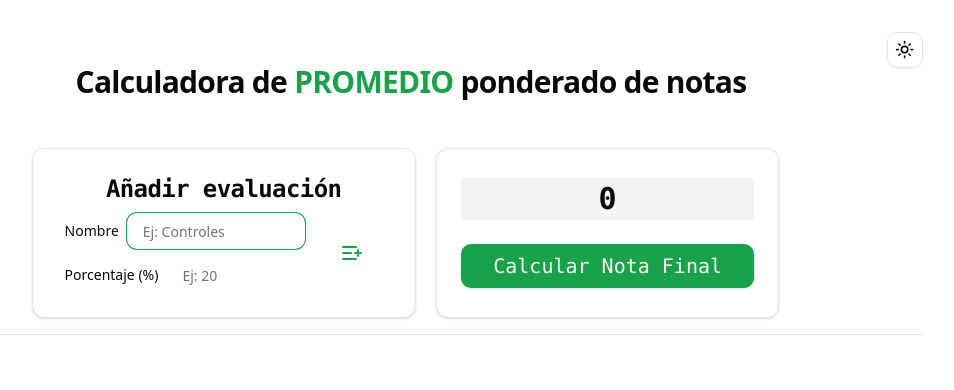
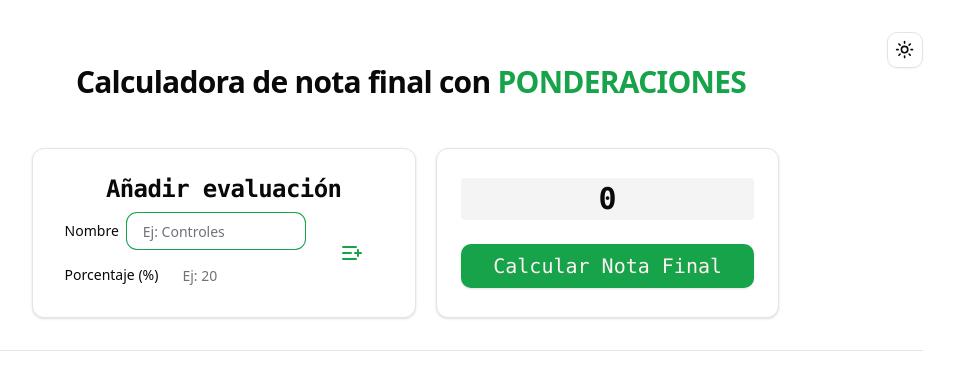
Before and after one commit to panxoyk/Calculadora-promedios, a React (Vite) app: page / in a window 1280 px wide. Shown: the top 390 px of the page, without its empty margins (229-1183 px from the left). Built offline with nearby package versions, Linux system fonts and the light colour scheme.

Commit message:
Detalles de la ventana actualizados

```diff
--- a/index.html
+++ b/index.html
@@ -4,7 +4,7 @@
     <meta charset="UTF-8" />
     <link rel="icon" type="image/svg+xml" href="/vite.svg" />
     <meta name="viewport" content="width=device-width, initial-scale=1.0" />
-    <title> Calculadora de promedios</title>
+    <title> Notas con ponderaciones | Calculadora </title>
   </head>
   <body>
     <div id="root"></div>
--- a/src/App.tsx
+++ b/src/App.tsx
@@ -10,7 +10,7 @@ const App = () => {
 		<ThemeProvider storageKey='vite-ui-theme'>
 			<div className='m-auto max-w-screen-lg my-8 relative'>
 				<AppTittle />
-				<div className='border-b pb-4 pt-4'>
+				<div className='border-b pb-8 pt-4'>
 					<div className='flex flex-col md:flex-row lg:w-3/4 gap-4 md:gap-0 mx-auto items-stretch'>
 						<AddPromediosForm />
 						<div className='max-md:hidden'>
--- a/src/components/AppTittle.tsx
+++ b/src/components/AppTittle.tsx
@@ -1,7 +1,7 @@
 const AppTittle = () => {
     return (
         <h1 className='scroll-m-20 text-2xl font-extrabold tracking-tight md:text-3xl p-4 md:p-8 pt-0 text-center'>
-            Calculadora de <span className='text-primary'> PROMEDIO </span> ponderado de notas
+            Calculadora de nota final con  <span className='text-primary'> PONDERACIONES </span>
         </h1>
     )
 }
```
Also changed, not shown: public/vite.svg.
